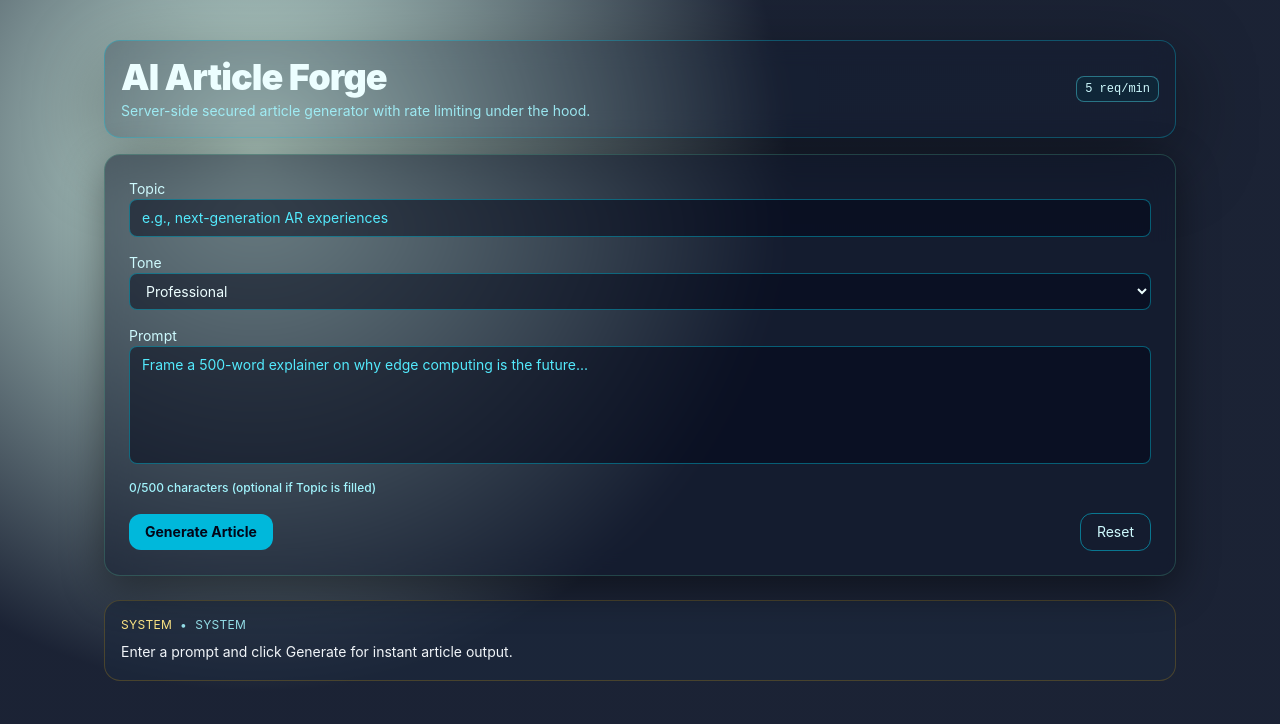
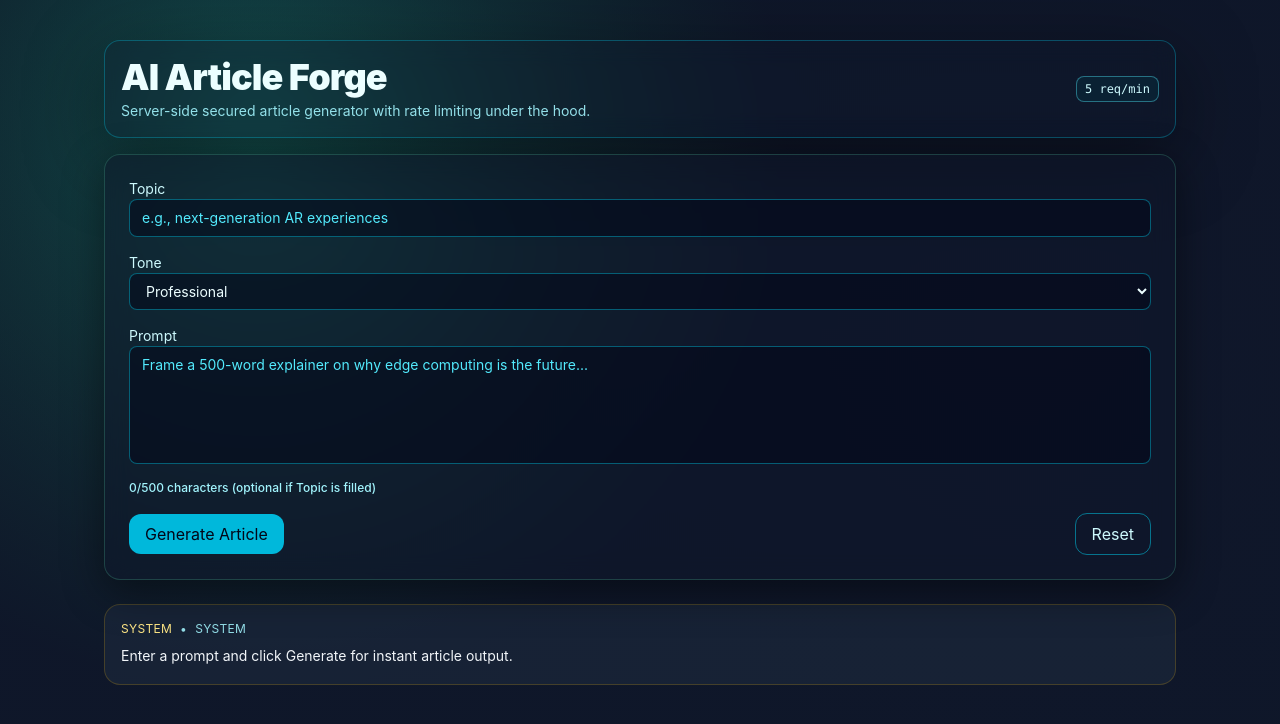
Before and after one commit to Xenonesis/archie, a Next.js app: page / in a window 1280 px wide. Shown: the top 724 px of the page. Built offline with nearby package versions, Linux system fonts and the light colour scheme.

Commit message:
chore: update project files

```diff
--- a/src/app/globals.css
+++ b/src/app/globals.css
@@ -1,13 +1,47 @@
 @import "tailwindcss";
 
-@theme inline {
-  --font-sans: 'Inter', -apple-system, BlinkMacSystemFont, 'Segoe UI', Roboto, Helvetica, Arial, sans-serif;
-  --font-serif: 'Newsreader', 'Georgia', serif;
-  --font-mono: 'JetBrains Mono', 'Fira Code', monospace;
+:root {
+  --background: #060b17;
+  --foreground: #d9f7ff;
 }
 
-@layer base {
-  body {
-    @apply bg-zinc-50 text-zinc-900 antialiased selection:bg-zinc-900 selection:text-zinc-50 dark:bg-[#0a0a0a] dark:text-zinc-100 dark:selection:bg-zinc-100 dark:selection:text-zinc-900 transition-colors duration-300;
+@theme inline {
+  --color-background: var(--background);
+  --color-foreground: var(--foreground);
+  --font-sans: Inter, 'Segoe UI', -apple-system, sans-serif;
+  --font-mono: 'Fira Code', Menlo, Monaco, Consolas, monospace;
+}
+
+@media (prefers-color-scheme: dark) {
+  :root {
+    --background: #050a13;
+    --foreground: #e8fbff;
   }
 }
+
+* {
+  box-sizing: border-box;
+}
+
+body {
+  margin: 0;
+  min-height: 100vh;
+  background: radial-gradient(circle at 20% 10%, rgba(34, 211, 238, 0.18), transparent 45%),
+    radial-gradient(circle at 80% 40%, rgba(168, 85, 247, 0.15), transparent 40%),
+    linear-gradient(180deg, #050a13 0%, #0b1522 100%);
+  color: var(--foreground);
+  font-family: var(--font-sans);
+  text-rendering: optimizeLegibility;
+}
+
+::selection {
+  background: rgba(34, 211, 238, 0.4);
+  color: #f8fafc;
+}
+
+button,
+input,
+select,
+textarea {
+  font: inherit;
+}
```
